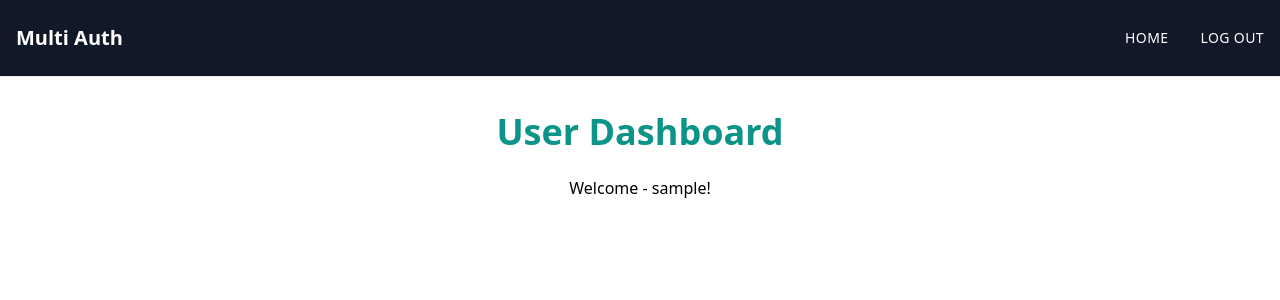
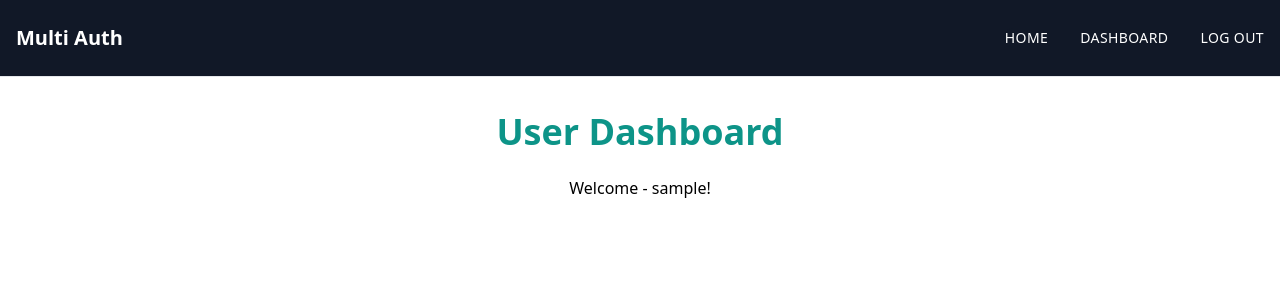
Before and after one commit to matrix-bro/multi-user-auth-system, a Django app: page /dashboard/ in a window 1280 px wide. Shown: the top 300 px of the page. Run offline with Django 4.2, Linux system fonts and the light colour scheme; the visitor is signed in with stand-in values (Sample User, id 1); some libraries are stand-ins or nearby versions.

Commit message:
added context processors for redirecting users to their respective dashboards

```diff
--- /dev/null
+++ b/app/context_processors.py
@@ -0,0 +1,12 @@
+def get_dashbord_url(request):
+    if request.user.is_authenticated:
+        if request.user.is_superuser:
+            dashboard_url = 'super_dashboard'
+        elif request.user.is_staff:
+            dashboard_url = 'staff_dashboard'
+        else:
+            dashboard_url = 'dashboard'
+    else:
+        dashboard_url = None
+
+    return {'dashboard_url': dashboard_url}
--- a/app/templates/app/base.html
+++ b/app/templates/app/base.html
@@ -21,6 +21,11 @@
                 <li>
                     <a href="{% url 'index' %}" class="block py-2 px-3 rounded md:p-0 text-white md:hover:text-blue-500 hover:bg-gray-700 md:hover:bg-transparent border-gray-700">Home</a>
                 </li>
+                {% if dashboard_url %}
+                    <li>
+                        <a href="{% url dashboard_url %}" class="block py-2 px-3 rounded md:p-0 text-white md:hover:text-blue-500 hover:bg-gray-700 md:hover:bg-transparent border-gray-700">Dashboard</a>
+                    </li>
+                {% endif %}
                 {% if request.user.is_authenticated %}
                     <li>
                         <a href="{% url 'logout' %}" class="block py-2 px-3 rounded md:p-0 text-white md:hover:text-red-500 hover:bg-gray-700 md:hover:bg-transparent border-gray-700">Log out</a>
--- a/project/settings.py
+++ b/project/settings.py
@@ -64,6 +64,8 @@ TEMPLATES = [
                 'django.template.context_processors.request',
                 'django.contrib.auth.context_processors.auth',
                 'django.contrib.messages.context_processors.messages',
+
+                'app.context_processors.get_dashbord_url',
             ],
         },
     },
```
